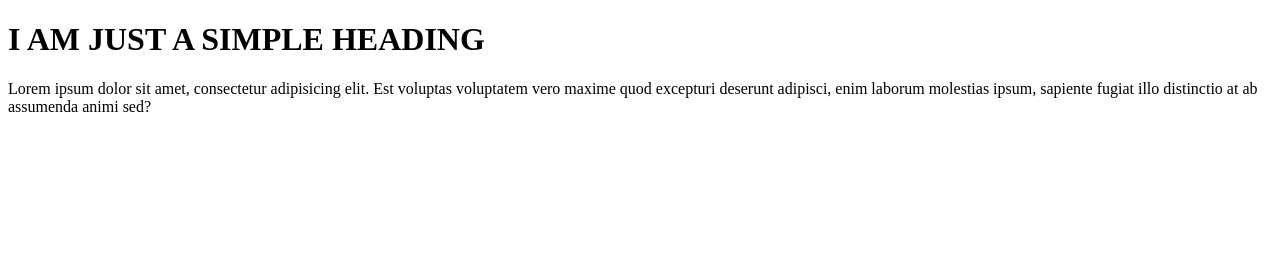
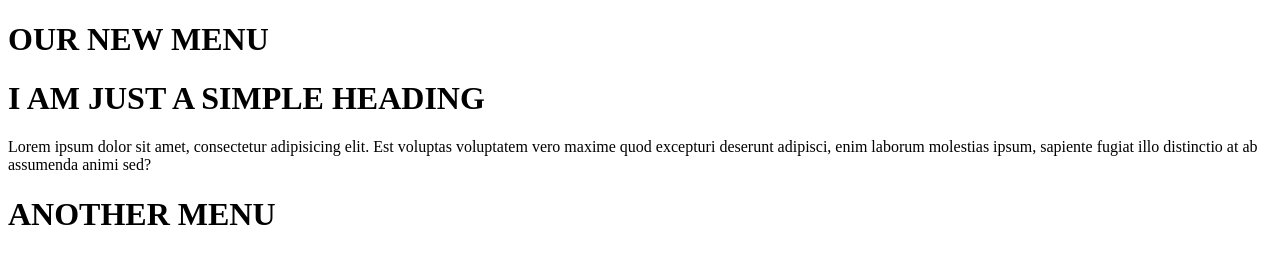
Before and after one commit to Zoe-TechS/osato1, a plain HTML site: page index.html in a window 1280 px wide. Drawn offline with Linux system fonts and the light colour scheme.

Commit message:
completed menu design

```diff
--- a/index.html
+++ b/index.html
@@ -7,6 +7,7 @@
     <title>Document</title>
   </head>
   <body>
+    <h1>OUR NEW MENU</h1>
     <h1>I AM JUST A SIMPLE HEADING</h1>
     <p>
       Lorem ipsum dolor sit amet, consectetur adipisicing elit. Est voluptas
@@ -14,5 +15,6 @@
       molestias ipsum, sapiente fugiat illo distinctio at ab assumenda animi
       sed?
     </p>
+    <h1>ANOTHER MENU</h1>
   </body>
 </html>
```
